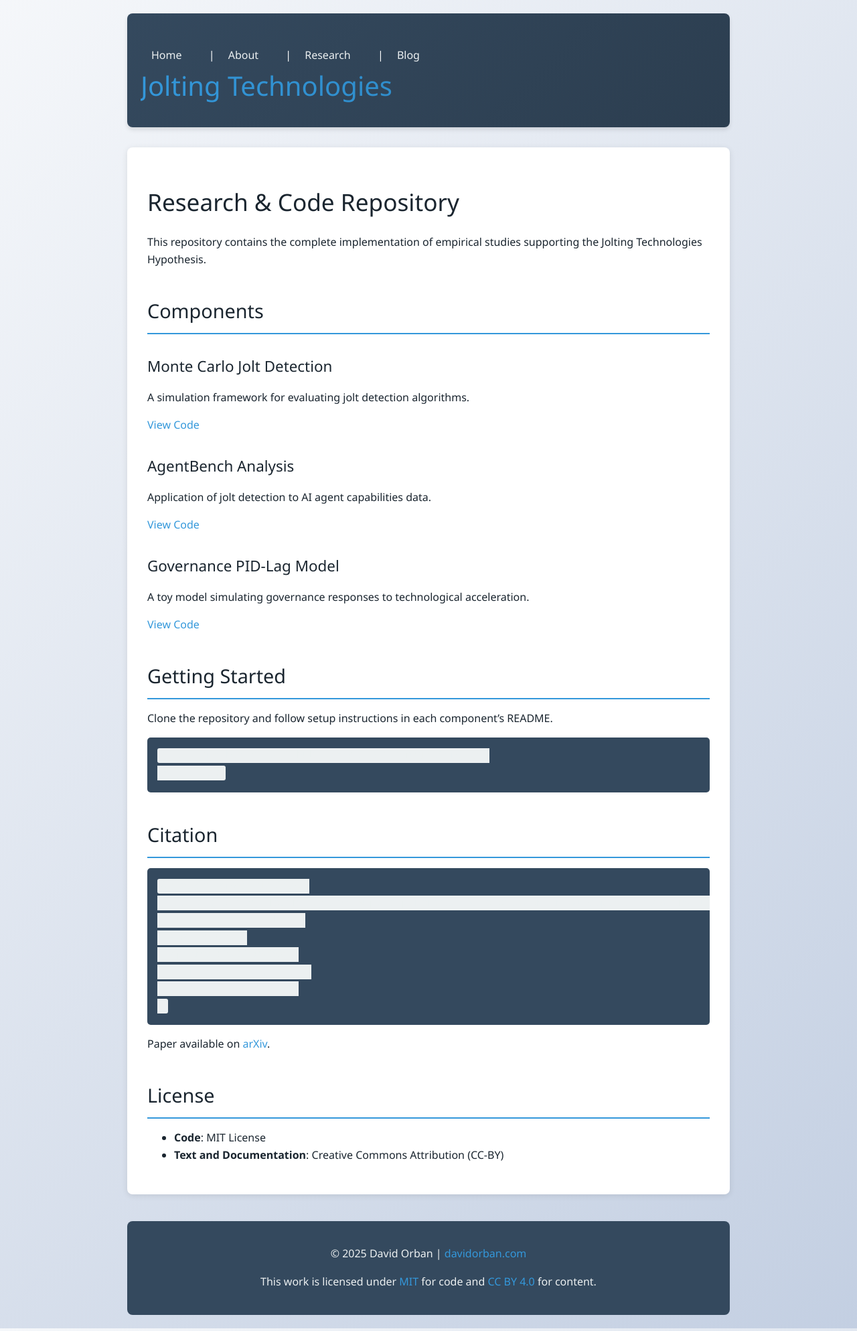
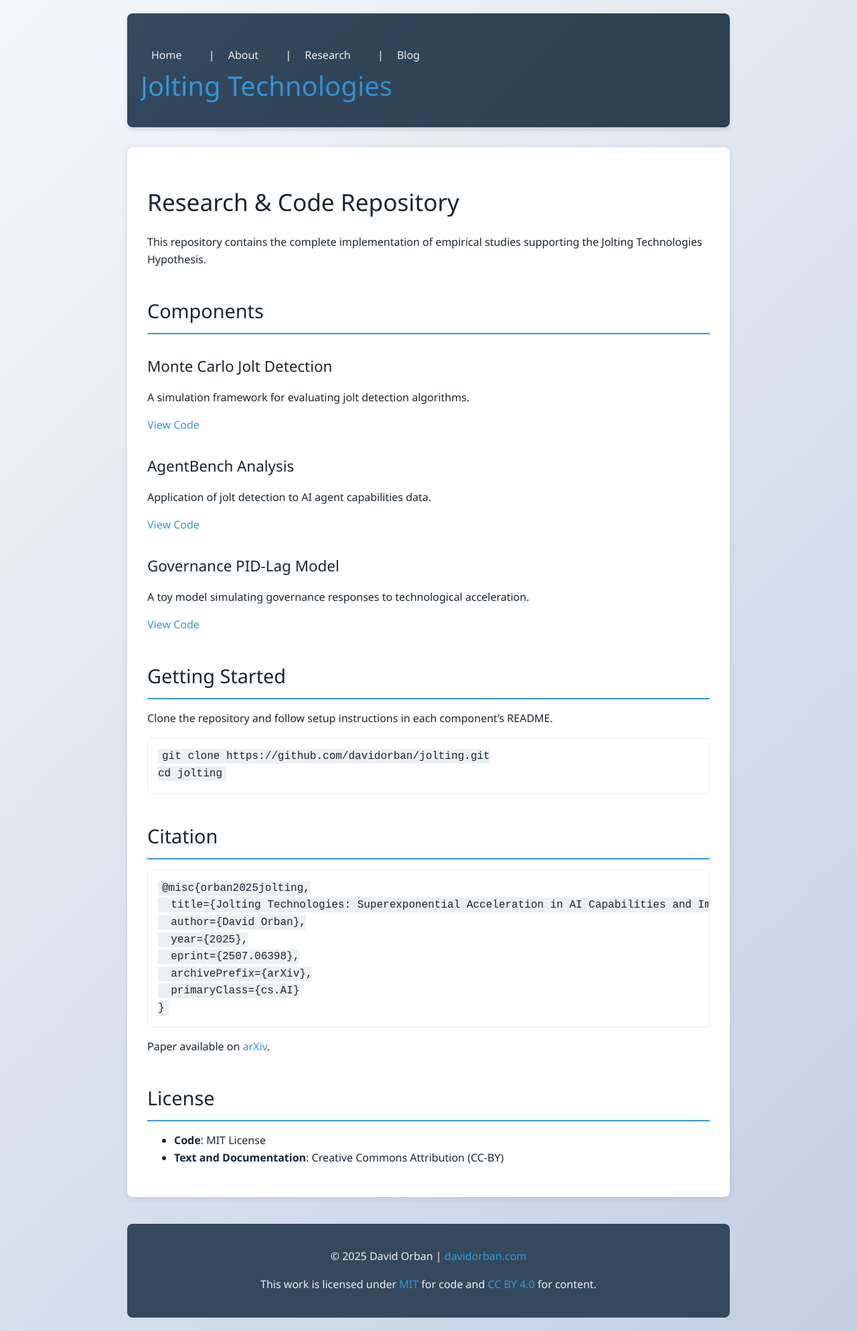
Before and after one commit to davidorban/jolting, a Jekyll site: the page built from docs/research.md, in a window 1280 px wide. Shown: the whole page at 67% size. Built offline with Jekyll 4.4.1, drawn with Linux system fonts in a browser that asks for light colours.

Commit message:
Fix code block styling by changing to white background with dark text for readability

```diff
--- a/docs/assets/css/style.css
+++ b/docs/assets/css/style.css
@@ -93,11 +93,12 @@
 }
 
 pre {
-  background: #34495e;
-  color: #ecf0f1;
+  background: white;
+  color: #1a252f;
   padding: 15px;
   border-radius: 5px;
   overflow-x: auto;
+  border: 1px solid #ecf0f1;
 }
 
 blockquote {
```
